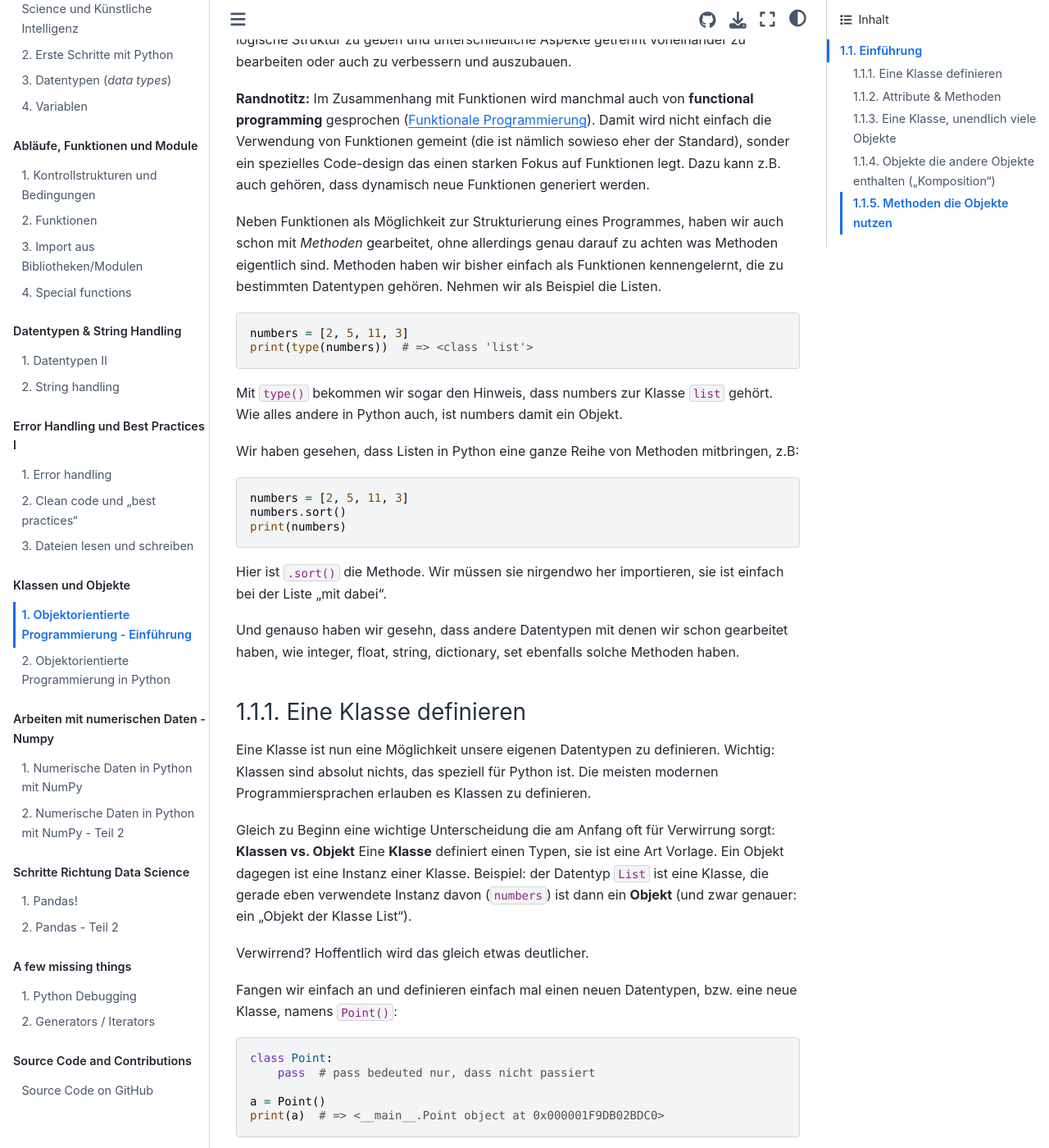
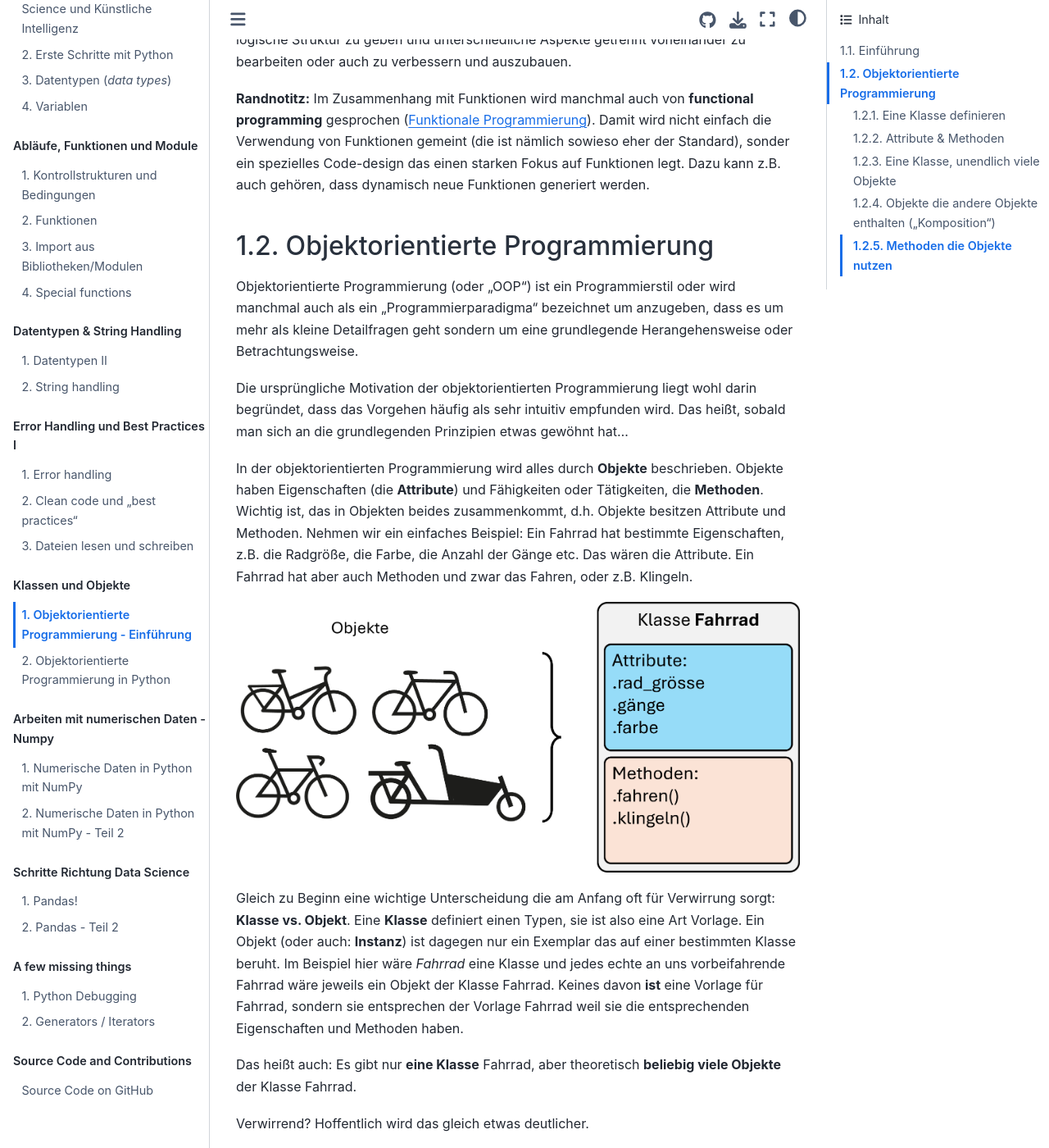
Before and after one commit to florian-huber/python-introduction, a Jupyter Book: the page built from lesson_material_german/06_classes_objects.md, in a window 1280 px wide and 1400 px high, scrolled down 403 px. Shown: the whole window at 82% size. Built offline with Jupyter Book 1.0.4 settings and Sphinx 7.4.7 and the Sphinx Book theme 1.1.4, drawn with Linux system fonts in a browser that asks for light colours; pages that are not in the unit, such as notebooks, are missing from menus; some of the changed text lies outside the part shown.

Commit message:
text updates and additional figures

````diff
--- a/lesson_material_german/06_classes_objects.md
+++ b/lesson_material_german/06_classes_objects.md
@@ -7,7 +7,24 @@ In den vorherigen Kapiteln haben wir uns ein wenig angeschaut, wie man Programme
 
 **Randnotitz:** Im Zusammenhang mit Funktionen wird manchmal auch von **functional programming** gesprochen ([Funktionale Programmierung](https://de.wikipedia.org/wiki/Funktionale_Programmierung)). Damit wird nicht einfach die Verwendung von Funktionen gemeint (die ist nämlich sowieso eher der Standard), sonder ein spezielles Code-design das einen starken Fokus auf Funktionen legt. Dazu kann z.B. auch gehören, dass dynamisch neue Funktionen generiert werden.
 
-Neben Funktionen als Möglichkeit zur Strukturierung eines Programmes, haben wir auch schon mit *Methoden* gearbeitet, ohne allerdings genau darauf zu achten was Methoden eigentlich sind. Methoden haben wir bisher einfach als Funktionen kennengelernt, die zu bestimmten Datentypen gehören. Nehmen wir als Beispiel die Listen.
+## Objektorientierte Programmierung
+
+Objektorientierte Programmierung (oder "OOP") ist ein Programmierstil oder wird manchmal auch als ein „Programmierparadigma“ bezeichnet um anzugeben, dass es um mehr als kleine Detailfragen geht sondern um eine grundlegende Herangehensweise oder Betrachtungsweise.
+
+Die ursprüngliche Motivation der objektorientierten Programmierung liegt wohl darin begründet, dass das Vorgehen häufig als sehr intuitiv empfunden wird. Das heißt, sobald man sich an die grundlegenden Prinzipien etwas gewöhnt hat...
+
+In der objektorientierten Programmierung wird alles durch **Objekte** beschrieben. Objekte haben Eigenschaften (die **Attribute**) und Fähigkeiten oder Tätigkeiten, die **Methoden**. Wichtig ist, das in Objekten beides zusammenkommt, d.h. Objekte besitzen Attribute und Methoden. Nehmen wir ein einfaches Beispiel: Ein Fahrrad hat bestimmte Eigenschaften, z.B. die Radgröße, die Farbe, die Anzahl der Gänge etc. Das wären die Attribute. Ein Fahrrad hat aber auch Methoden und zwar das Fahren, oder z.B. Klingeln.
+
+![Beispiel einer Klasse Fahrrad](../images/fig_oop_bike_class.png)
+
+Gleich zu Beginn eine wichtige Unterscheidung die am Anfang oft für Verwirrung sorgt: **Klasse vs. Objekt**.
+Eine **Klasse** definiert einen Typen, sie ist also eine Art Vorlage. Ein Objekt (oder auch: **Instanz**) ist dagegen nur ein Exemplar das auf einer bestimmten Klasse beruht. Im Beispiel hier wäre *Fahrrad* eine Klasse und jedes echte an uns vorbeifahrende Fahrrad wäre jeweils ein Objekt der Klasse Fahrrad. Keines davon **ist** eine Vorlage für Fahrrad, sondern sie entsprechen der Vorlage Fahrrad weil sie die entsprechenden Eigenschaften und Methoden haben.
+
+Das heißt auch: Es gibt nur **eine Klasse** Fahrrad, aber theoretisch **beliebig viele Objekte** der Klasse Fahrrad.
+
+Verwirrend? Hoffentlich wird das gleich etwas deutlicher.
+
+Übrigens: Neben Funktionen als Möglichkeit zur Strukturierung eines Programmes, haben wir auch schon mit *Methoden* gearbeitet, ohne allerdings genau darauf zu achten was Methoden eigentlich sind. Methoden haben wir bisher einfach als Funktionen kennengelernt, die zu bestimmten Datentypen gehören. Nehmen wir als Beispiel die Listen.
 
 ```python
 numbers = [2, 5, 11, 3]
@@ -32,11 +49,6 @@ Und genauso haben wir gesehn, dass andere Datentypen mit denen wir schon gearbei
 
 Eine Klasse ist nun eine Möglichkeit unsere eigenen Datentypen zu definieren.
 Wichtig: Klassen sind absolut nichts, das speziell für Python ist. Die meisten modernen Programmiersprachen erlauben es Klassen zu definieren.
-
-Gleich zu Beginn eine wichtige Unterscheidung die am Anfang oft für Verwirrung sorgt: **Klassen vs. Objekt**
-Eine **Klasse** definiert einen Typen, sie ist eine Art Vorlage. Ein Objekt dagegen ist eine Instanz einer Klasse. Beispiel: der Datentyp `List` ist eine Klasse, die gerade eben verwendete Instanz davon (`numbers`) ist dann ein **Objekt** (und zwar genauer: ein "Objekt der Klasse List").
-
-Verwirrend? Hoffentlich wird das gleich etwas deutlicher.
 
 Fangen wir einfach an und definieren einfach mal einen neuen Datentypen, bzw. eine neue Klasse, namens `Point()`:
 
````
Also changed, not shown: lesson_material_german/07_classes_objects_2.md (+4 -1 lines).
